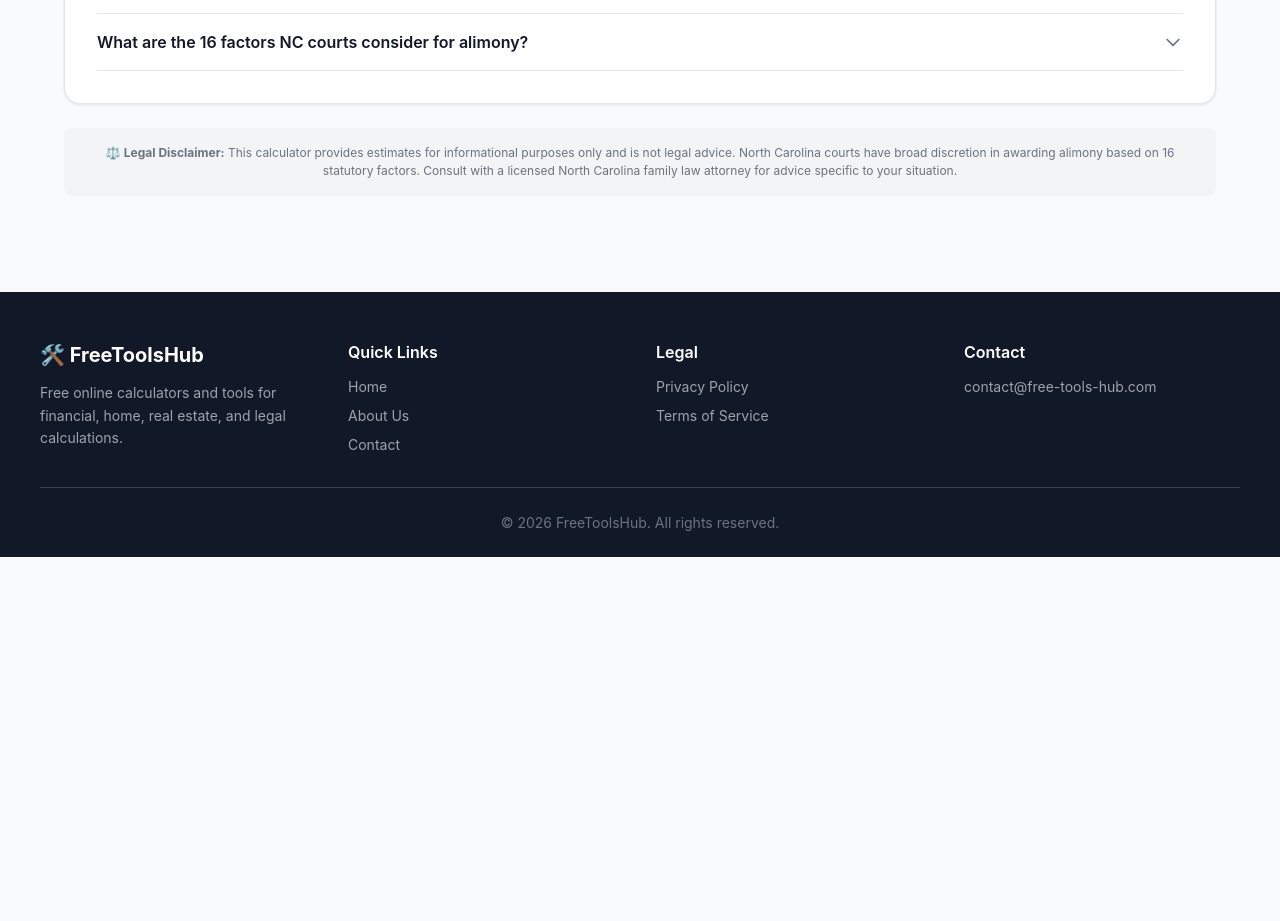
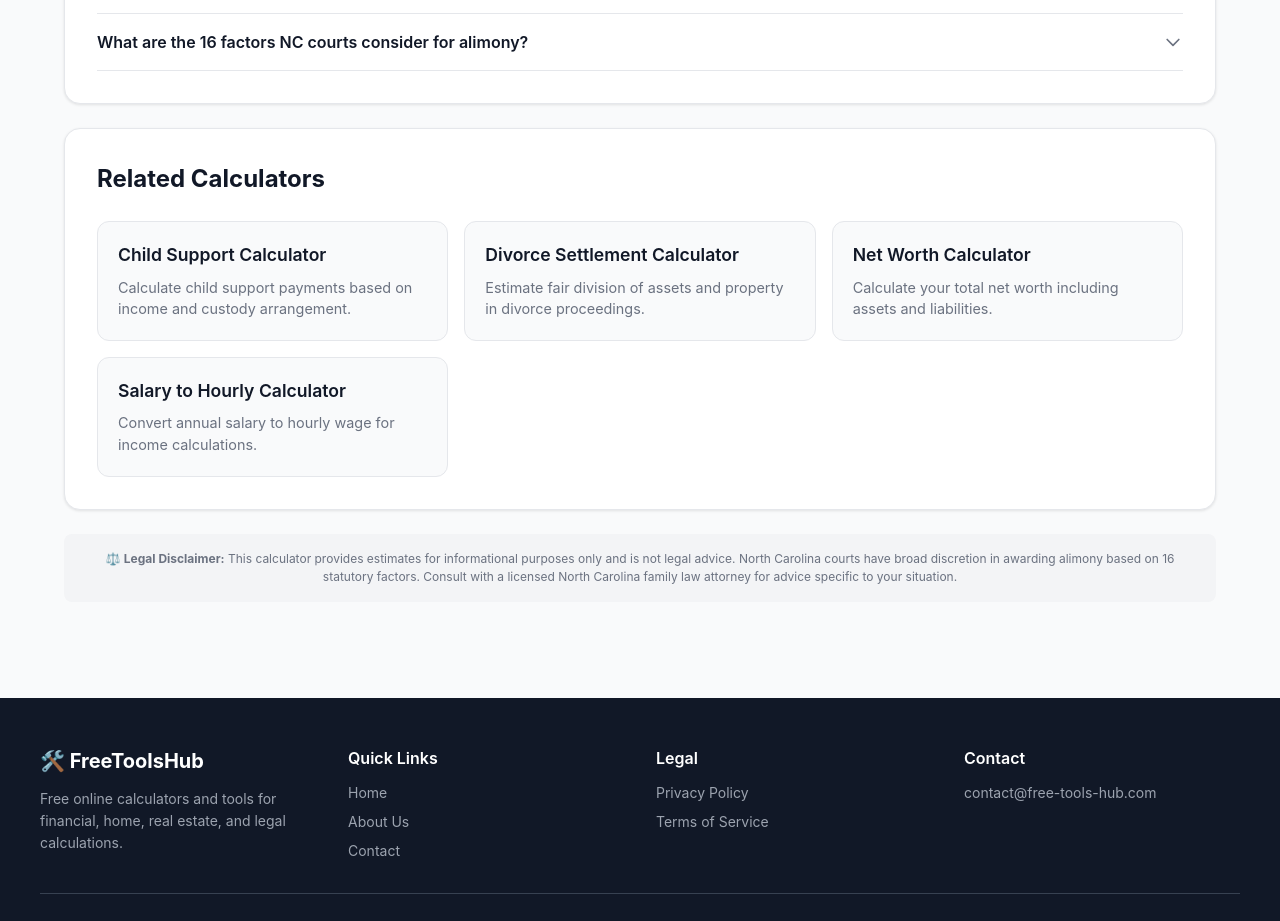
Before and after one commit to kekelele19851224-lgtm/free-tools-hub, a Next.js app: page /alimony-calculator-nc in a window 1280 px wide. Shown: the part 2760-3681 px from the top of the page. Before the commit the page ends 3317 px from the top, so only its background shows below. Built offline with nearby package versions, Linux system fonts and the light colour scheme.

Commit message:
Add Related Tools section to Alimony Calculator NC

```diff
--- a/app/alimony-calculator-nc/page.tsx
+++ b/app/alimony-calculator-nc/page.tsx
@@ -1063,6 +1063,68 @@ export default function AlimonyCalculatorNC() {
           </div>
         </div>
 
+        {/* Related Tools */}
+        <div style={{
+          backgroundColor: "white",
+          borderRadius: "16px",
+          boxShadow: "0 1px 3px rgba(0,0,0,0.1)",
+          border: "1px solid #E5E7EB",
+          padding: "32px",
+          marginBottom: "24px"
+        }}>
+          <h2 style={{ fontSize: "1.5rem", fontWeight: "bold", color: "#111827", marginBottom: "24px" }}>Related Calculators</h2>
+          <div style={{ display: "grid", gridTemplateColumns: "repeat(auto-fit, minmax(280px, 1fr))", gap: "16px" }}>
+            <Link href="/child-support-calculator" style={{
+              display: "block",
+              padding: "20px",
+              backgroundColor: "#F9FAFB",
+              borderRadius: "12px",
+              border: "1px solid #E5E7EB",
+              textDecoration: "none",
+              transition: "all 0.2s"
+            }}>
+              <h3 style={{ fontSize: "1.1rem", fontWeight: "600", color: "#111827", marginBottom: "8px" }}>Child Support Calculator</h3>
+              <p style={{ fontSize: "0.9rem", color: "#6B7280", margin: 0 }}>Calculate child support payments based on income and custody arrangement.</p>
+            </Link>
+            <Link href="/divorce-settlement-calculator" style={{
+              display: "block",
+              padding: "20px",
+              backgroundColor: "#F9FAFB",
+              borderRadius: "12px",
+              border: "1px solid #E5E7EB",
+              textDecoration: "none",
+              transition: "all 0.2s"
+            }}>
+              <h3 style={{ fontSize: "1.1rem", fontWeight: "600", color: "#111827", marginBottom: "8px" }}>Divorce Settlement Calculator</h3>
+              <p style={{ fontSize: "0.9rem", color: "#6B7280", margin: 0 }}>Estimate fair division of assets and property in divorce proceedings.</p>
+            </Link>
+            <Link href="/net-worth-calculator" style={{
+              display: "block",
+              padding: "20px",
+              backgroundColor: "#F9FAFB",
+              borderRadius: "12px",
+              border: "1px solid #E5E7EB",
+              textDecoration: "none",
+              transition: "all 0.2s"
+            }}>
+              <h3 style={{ fontSize: "1.1rem", fontWeight: "600", color: "#111827", marginBottom: "8px" }}>Net Worth Calculator</h3>
+              <p style={{ fontSize: "0.9rem", color: "#6B7280", margin: 0 }}>Calculate your total net worth including assets and liabilities.</p>
+            </Link>
+            <Link href="/salary-to-hourly-calculator" style={{
+              display: "block",
+              padding: "20px",
+              backgroundColor: "#F9FAFB",
+              borderRadius: "12px",
+              border: "1px solid #E5E7EB",
+              textDecoration: "none",
+              transition: "all 0.2s"
+            }}>
+              <h3 style={{ fontSize: "1.1rem", fontWeight: "600", color: "#111827", marginBottom: "8px" }}>Salary to Hourly Calculator</h3>
+              <p style={{ fontSize: "0.9rem", color: "#6B7280", margin: 0 }}>Convert annual salary to hourly wage for income calculations.</p>
+            </Link>
+          </div>
+        </div>
+
         {/* Disclaimer */}
         <div style={{ padding: "16px", backgroundColor: "#F3F4F6", borderRadius: "8px" }}>
           <p style={{ fontSize: "0.75rem", color: "#6B7280", textAlign: "center", margin: 0 }}>
```
